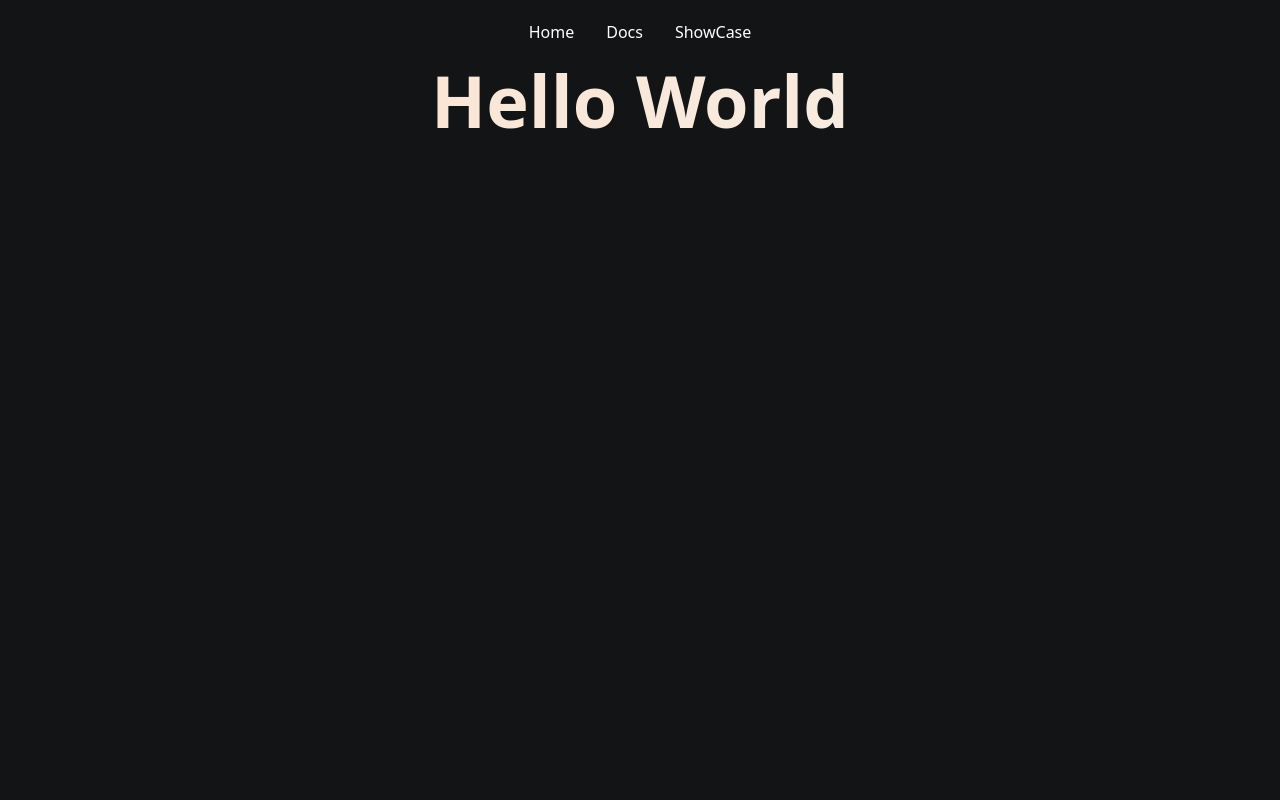
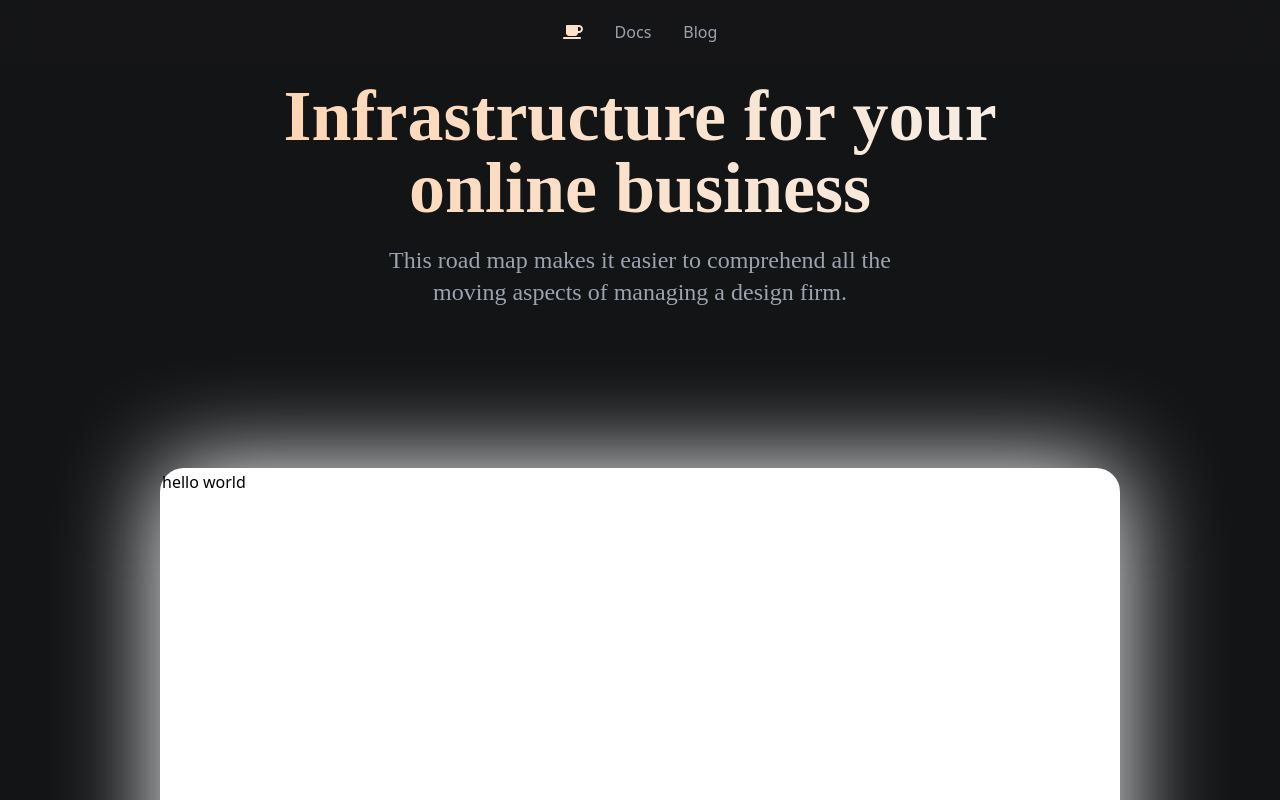
Before and after one commit to Lilswan77/clone2, a React (Create React App) app: page / in a window 1280 px wide. Shown: the top 800 px of the page. Built offline with nearby package versions, Linux system fonts and the light colour scheme.

Commit message:
I did a lot

```diff
--- a/package.json
+++ b/package.json
@@ -14,7 +14,7 @@
     "react": "^18.2.0",
     "react-dom": "^18.2.0",
     "react-router-dom": "^6.4.4",
-    "react-scripts": "5.0.1",
+    "react-scripts": "^5.0.1",
     "web-vitals": "^2.1.4"
   },
   "scripts": {
--- a/public/index.html
+++ b/public/index.html
@@ -23,6 +23,7 @@
       Unlike "/favicon.ico" or "favicon.ico", "%PUBLIC_URL%/favicon.ico" will
       work correctly both with client-side routing and a non-root public URL.
       Learn how to configure a non-root public URL by running `npm run build`.
+
     -->
     <title>React App</title>
   </head>
--- a/src/App.jsx
+++ b/src/App.jsx
@@ -1,22 +1,24 @@
 import { FontAwesomeIcon } from '@fortawesome/react-fontawesome'
+import { faCoffee } from '@fortawesome/free-solid-svg-icons'
 import { BrowserRouter, Routes, Route, Link } from "react-router-dom";
 import Home from "./Components/Home";
 import Docs from "./Components/Docs";
-import Showcase from "./Components/Showcase";
+import Blog from './Components/Blog';
 
 const App = () => {
   return (
-    <div className="bg-[#131416] h-screen">
+    <div className="min-h-screen bg-[#131416]">
       <BrowserRouter>
-        <nav className="justify-center pt-5 gap-x-8 flex">
-          <Link className="text-white" to="/">Home</Link>
-          <Link className="text-white" to="/docs">Docs</Link>
-          <Link className="text-white" to="/showcase">ShowCase</Link>
+        <nav className="flex fixed justify-center gap-8 backdrop-blur-xl w-full z-40 py-5 bg-[#17171a90]">
+          <Link className="text-[#fbe1cc]" to="/"><FontAwesomeIcon icon={faCoffee} /></Link>
+          <Link className="text-gray-400" to="/docs">Docs</Link>
+          <Link className="text-gray-400" to="/blog">Blog</Link>
+
         </nav>
         <Routes>
           <Route path="/" element={<Home />} />
           <Route path="/docs" element={<Docs />} />
-          <Route path="/showcase" element={<Showcase />} />
+          <Route path="/blog" element={<Blog />} />
         </Routes>
       </BrowserRouter>
     </div>
--- /dev/null
+++ b/src/Components/Blog.jsx
@@ -0,0 +1,7 @@
+const Blog = () => {
+  return (
+    <div>Blog</div>
+  )
+}
+
+export default Blog
--- a/src/Components/Home.jsx
+++ b/src/Components/Home.jsx
@@ -1,12 +1,26 @@
 const Home = () => {
   return (
     <div>
-      <h1 className="flex justify-center pt-5 font-extrabold text-transparent text-7xl bg-clip-text bg-gradient-to-r from-[#fbe1cc] to-[#f6f0ea]">
-        Hello World
+      <h1 className="text-center max-w-4xl m-auto pt-[5rem] font-extrabold text-transparent text-7xl bg-clip-text bg-gradient-to-r font-Secular from-[#ffd3af] to-[#f6f0ea]">
+        Infrastructure for your online business
       </h1>
-
+      <p className="text-center text-2xl pt-5 pb-[10rem] max-w-[33rem] m-auto font-Urbanist text-gray-400">
+        This road map makes it easier to comprehend all the moving aspects of
+        managing a design firm.
+      </p>
+      <div className="grid gap-20">
+        <div className="border-2 border-white w-[60rem] h-[30rem] rounded-3xl shadow-3xl shadow-white m-auto bg-white">
+          hello world
+        </div>
+        <div className="border-2 border-white w-[60rem] h-[30rem] rounded-3xl shadow-3xl shadow-white m-auto bg-[#f6f0ea]">
+          hello world
+        </div>
+        <div className="border-2 border-white w-[60rem] h-[30rem] rounded-3xl shadow-3xl shadow-white m-auto bg-pink-100">
+          hello world
+      </div>
+      </div>
     </div>
   );
-}
+};
 
 export default Home;
--- a/src/Components/Showcase.jsx
+++ /dev/null
@@ -1,8 +0,0 @@
-
-const Showcase = () => {
-  return (
-    <div>Showcase</div>
-  )
-}
-
-export default Showcase
--- a/src/index.css
+++ b/src/index.css
@@ -1,3 +1,5 @@
 @tailwind base;
 @tailwind components;
 @tailwind utilities;
+@import url('https://fonts.googleapis.com/css2?family=Secular+One&display=swap');
+@import url('https://fonts.googleapis.com/css2?family=Urbanist&display=swap');
--- a/tailwind.config.js
+++ b/tailwind.config.js
@@ -4,7 +4,15 @@ module.exports = {
     "./src/**/*.{js,jsx,ts,tsx}",
   ],
   theme: {
-    extend: {},
+    extend: {
+      boxShadow: {
+        '3xl': '0 0px 100px 0px rgba(0, 0, 0, 0.3)',
+      },
+      fontFamily: {
+        Secular: ['Secular One'],
+        Urbanist: ['Urbanist '],
+      }
+    },
   },
   plugins: [],
 }
```
Also changed, not shown: 1 other file (tests, documents, lock files or other folders).
